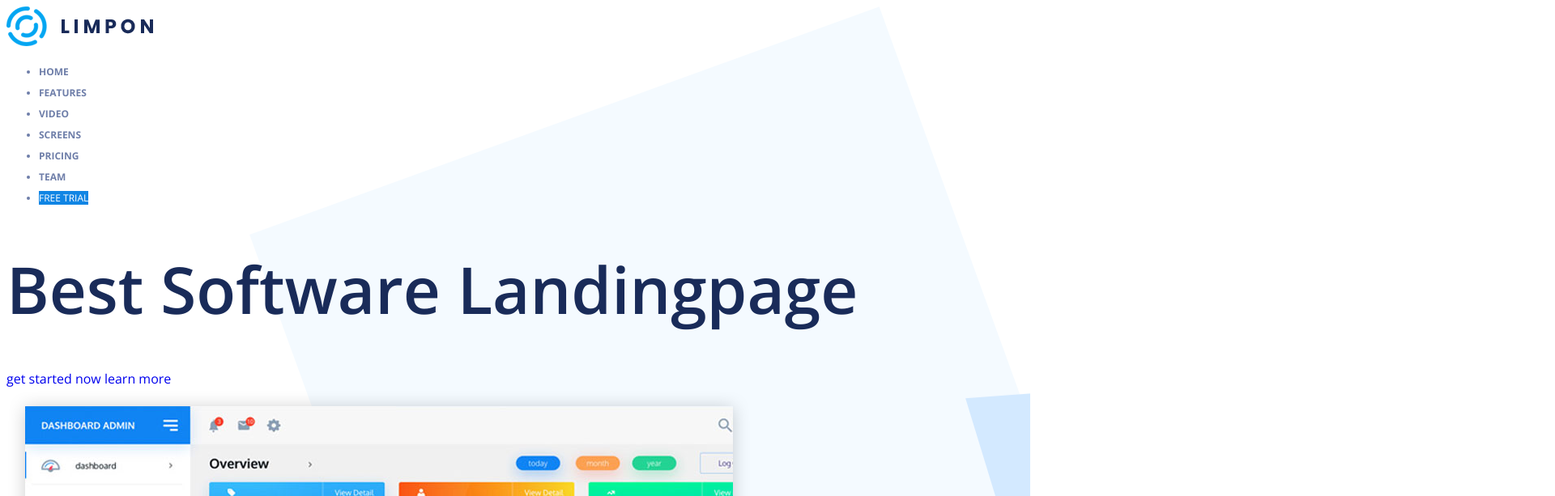
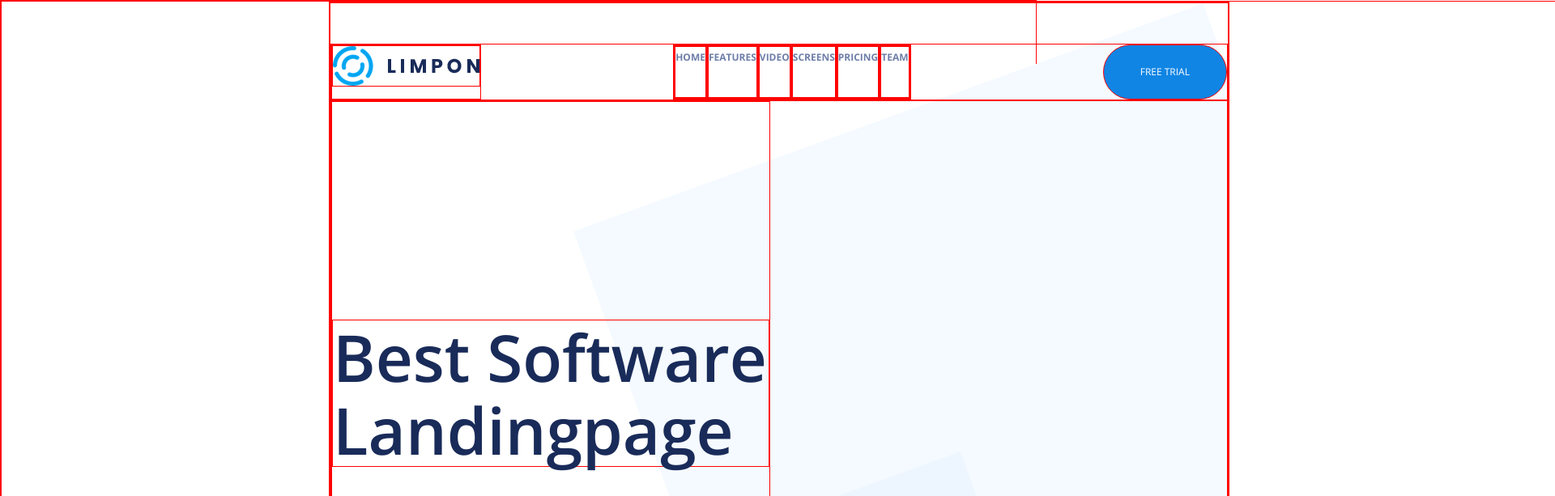
Before and after one commit to ginmorgan/Limpon, a plain HTML site: page index.html in a window 1280 px wide. Shown: the top 613 px of the page at 81% size, 1920 px wide, since content can reach past the window. Drawn offline with nearby package versions, Linux system fonts and the light colour scheme.

Commit message:
container + btn

```diff
--- a/css/style.css
+++ b/css/style.css
@@ -3,15 +3,27 @@ font-family: 'Open Sans', sans-serif;
 font-family: 'Poppins', sans-serif;
 */
 
+* {
+  border: 0.5px solid red;
+}
+
 body {
+  width: 1920px;
   font-family: 'Open Sans', sans-serif;
   font-size: 16px;
   color: #7581a1;
   line-height: 26px;
+  margin: 0 auto;
+}
+
+.container {
+  width: 1110px;
+  /*display: block;*/
+  margin: 0 auto;
 }
 
 a {
-  text-decoration: none
+  text-decoration: none;
 }
 
 h1 {
@@ -26,6 +38,28 @@ h1 {
   font-weight: 700;
   color: #6e7ea9;
   text-transform: uppercase;
+  list-style: none;
+  margin: 0;
+  padding-left: 0;
+  display:flex;
+}
+
+.nav li {
+  display: flex;
+}
+
+.nav a {
+  color: #6e7ea9;
+}
+
+.header-nav {
+  display:flex;
+  justify-content: space-between;
+}
+
+.btn {
+  padding: 20px 45px;
+  border-radius: 40px
 }
 
 .btn-free {
@@ -34,15 +68,48 @@ h1 {
   color: #fff;
   text-transform: uppercase;
   background-color: #1085e4;
+  padding: 20px 45px;
+}
+
+.btn-blue {
+  font-size: 12px;
+  font-weight: 700;
+  color: #fff;
+  background-color: #1085e4;
+  text-transform: uppercase;
+  letter-spacing: 1px;
+}
+
+.btn-gray {
+  font-size: 12px;
+  font-weight: 700;
+  color: #7e8bae;
+  background-color: #cbdbe8;
+  text-transform: uppercase;
+  letter-spacing: 1px;
 }
 
 .page-header {
+  padding-top: 50px;
+  padding-bottom: 90px;
   background-image: url(../img/header-section-bg.png);
+}
+
+.header-text-block {
+  width: 540px;
+  text-align: left;
+  padding: 215px 0px;
+  margin-right: 95px;
+}
+
+.block-text-pic {
+
 }
 
 .page-company {
   background-color: #1085e4;
   background-image:url(../img/section-logo-bg.png);
+  padding: 95px 0;
 }
 
 .grid h2 {
@@ -118,6 +185,7 @@ h1 {
 }
 
 .page-stat {
+  text-align: center;
   background-image: url(../img/funfacts-bg.png);
 }
 
@@ -136,3 +204,24 @@ h1 {
   line-height: 60px;
   letter-spacing: 5px;
 }
+
+.page-screen {
+  background-color: #edf6ff;
+  text-align: center;
+}
+
+.page-screen h2 {
+  font-size: 40px;
+  font-weight: 600;
+  line-height: 50px;
+  color: #192b59;
+}
+
+.page-screen h2 span {
+  font-size: 18px;
+  font-weight: 700;
+  line-height: 90px;
+  color: #1085e4;
+  text-transform: uppercase;
+  display: block;
+}
--- a/index.html
+++ b/index.html
@@ -12,26 +12,32 @@
 </head>
 
 <body>
+  <div class="container">
     <div class="page-header">
-    <div>
+      <div class="header-nav">
         <a href="#"><img src="img/header-logo-limpon.png" alt=""></a>
         <ul class="nav">
-        <li>Home</li>
-        <li>Features</li>
-        <li>Video</li>
-        <li>Screens</li>
-        <li>Pricing</li>
-        <li>Team</li>
-        <li><a href="#" class="btn-free">Free trial</a></li>
+          <li><a href="#">Home</a></li>
+          <li><a href="#">Features</a></li>
+          <li><a href="#">Video</a></li>
+          <li><a href="#">Screens</a></li>
+          <li><a href="#">Pricing</a></li>
+          <li><a href="#">Team</a></li>
         </ul>
+        <a href="#" class="btn btn-free">Free trial</a>
       </div>
 
+      <div class="block-text-pic">
+        <div class="header-text-block">
         <h1>Best Software Landingpage</h1>
         <div>
-      <a href="#">get started now</a>
-      <a href="#">learn more</a>
+          <a href="#" class="btn btn-blue">get started now</a>
+          <a href="#" class="btn btn-gray">learn more</a>
+        </div>
       </div>
       <img src="img/header-pic-right.png" alt="">
+      </div>
+
     </div>
 
     <div class="page-company">
@@ -95,7 +101,7 @@
           <h2><span>Subscribe</span>Signup For A Trail</h2>
           <p>Create your free account now & get 30 days free trail No credit card required</p>
           <input type="email" placeholder="Enter your email address">
-        <button type="submit">Subscribe</button>
+          <button type="submit" class="btn btn-blue">Subscribe</button>
         </div>
         <img src="img/subscribe-robot.png" alt="Robot">
       </div>
@@ -125,7 +131,7 @@
       </div>
     </div>
 
-  <div  class="page-app">
+    <div class="page-app">
       <div>
         <div>
           <h2 class="page-h2">Meet With Future Landingpage</h2>
@@ -146,7 +152,7 @@
         <div><img src="img/suitable-ico.png" alt=""></div>
         <h2 class="page-h2">Limpon Is Suitable For Anytype LandingPage</h2>
         <p>Lorem ipsum dolor sit amet, consectetur adipisicing elit, sed do eiusmod tempor incididunt ut labore et dolore magna aliqua. Ut enim ad minim veniam, quis nostrud exercitation ullamco laboris nisi ut aliquip ex ea commodo consequat. Duis aute irure dolor in reprehenderit in voluptate velit esse cillum.</p>
-      <a href="#">get started now</a>
+        <a href="#" class="btn btn-blue">get started now</a>
       </div>
     </div>
 
@@ -155,7 +161,7 @@
         <div><img src="img/suitable-ico.png" alt=""></div>
         <h2 class="page-h2">Easy To Edit & Very Easily Control</h2>
         <p>Lorem ipsum dolor sit amet, consectetur adipisicing elit, sed do eiusmod tempor incididunt ut labore et dolore magna aliqua. Ut enim ad minim veniam, quis nostrud exercitation ullamco laboris nisi ut aliquip ex ea commodo consequat. Duis aute irure dolor in reprehenderit in voluptate velit esse cillum.</p>
-      <a href="#">learn more</a>
+        <a href="#" class="btn btn-blue">learn more</a>
         <img src="img/control-pic-right.png" alt="">
       </div>
     </div>
@@ -167,6 +173,8 @@
       </div>
     </div>
 
+  </div>
+
 
 </body>
 
```
Lines whose indentation alone changed are shown as unchanged.
